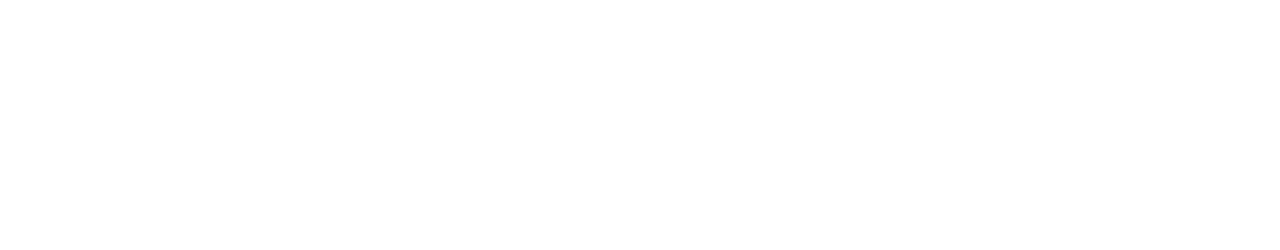
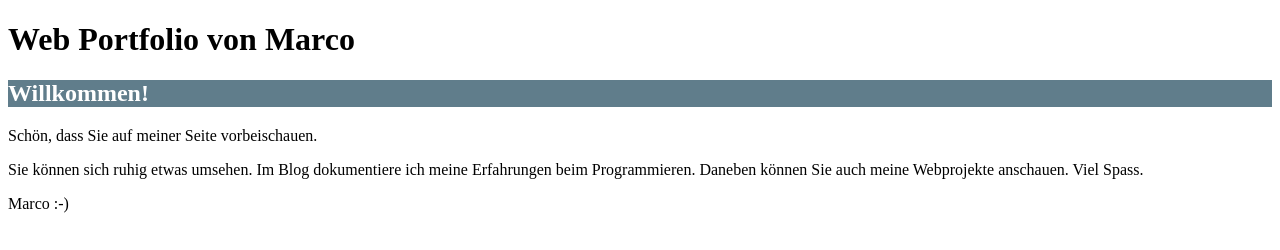
Before and after one commit to hamedrezaii/Inforum, a plain HTML site: page index.html in a window 1280 px wide. Drawn offline with Linux system fonts and the light colour scheme.

Commit message:
i made a tes branch

```diff
--- a/index.html
+++ b/index.html
@@ -0,0 +1,19 @@
+<!DOCTYPE html>
+
+<html>
+  <head>
+    <meta charset="utf-8">
+    <link rel="stylesheet" href="/style.css">
+    <title>Web Portfolio von Marco</title>
+  </head>
+  <body>
+    <h1>Web Portfolio von Marco</h1>
+
+    <h2>Willkommen!</h2>
+
+    <p>Schön, dass Sie auf meiner Seite vorbeischauen.</p>
+
+    <p>Sie können sich ruhig etwas umsehen. Im Blog dokumentiere ich meine Erfahrungen beim Programmieren. Daneben können Sie auch meine Webprojekte anschauen. Viel Spass.</p>
+    <p>Marco :-)</p>
+  </body>
+</html>
--- a/style.css
+++ b/style.css
@@ -1,12 +1,4 @@
-<!DOCTYPE html>
-<html>
-<head>
-<link rel="stylesheet" href="mystyle.css">
-</head>
-<body>
-
-<h1>This is a heading</h1>
-<p>This is a paragraph.</p>
-
-</body>
-</html>
+h2 {
+    background-color: #607d8b;
+    color: #ffffff;
+  }
```
Also changed, not shown: 1 other file.
